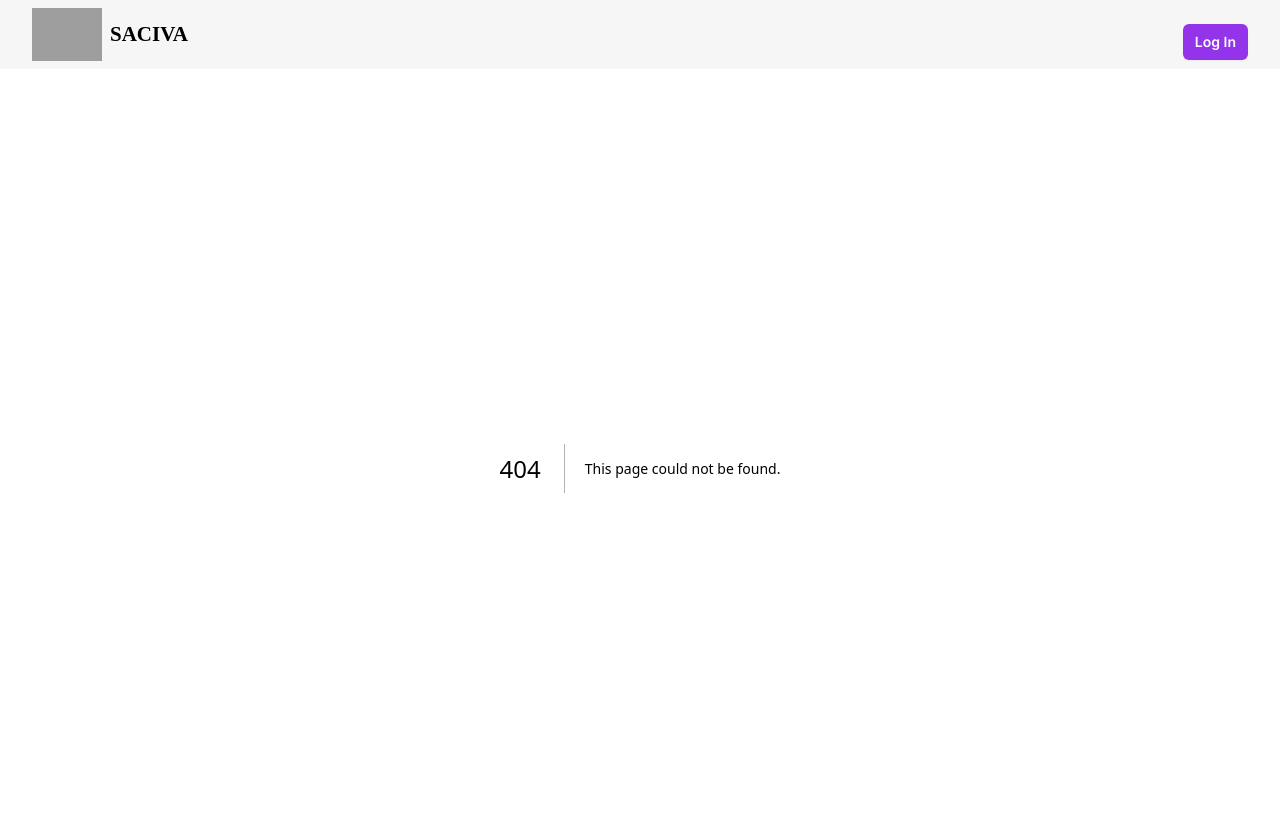
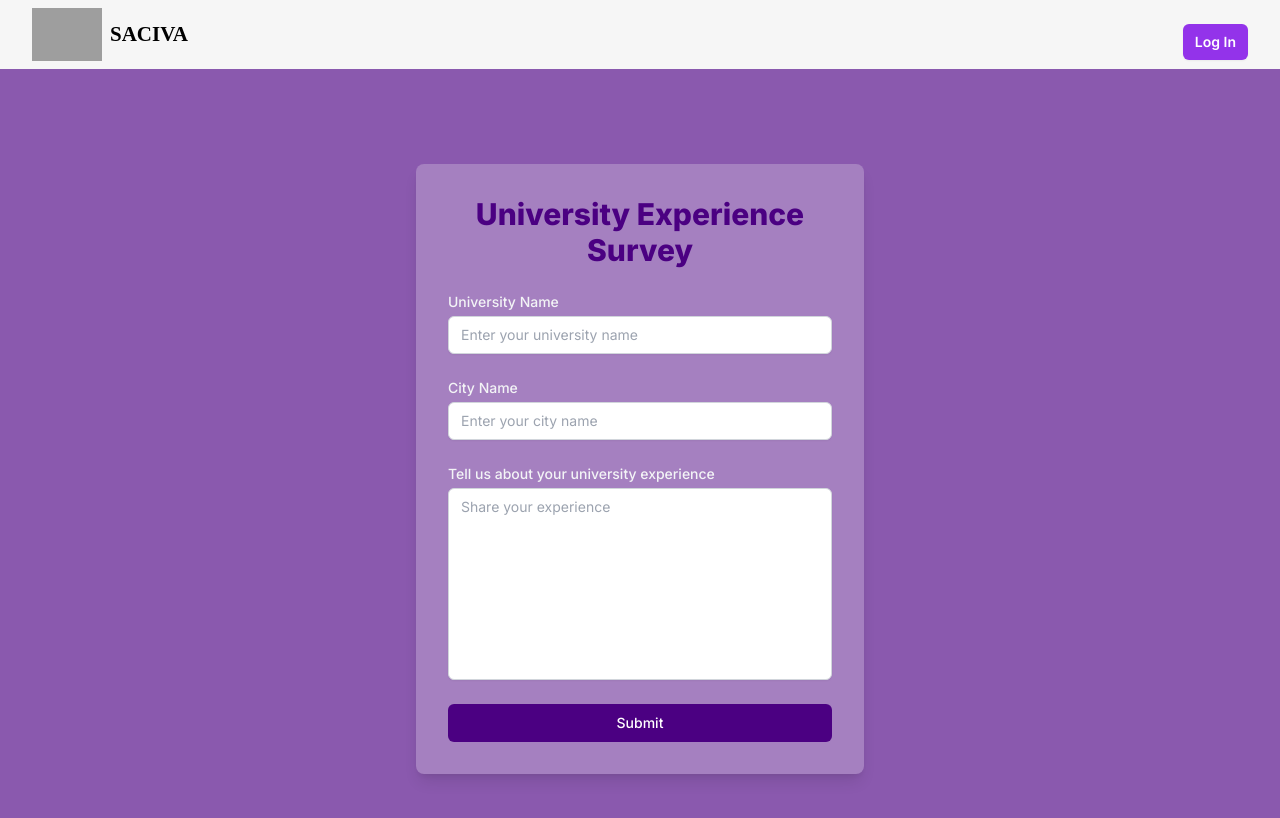
Before and after one commit to priyanshpsalian/sacivamvp, a Next.js app: page /survey in a window 1280 px wide. Before the commit this address had no page. Shown: the top 818 px of the page. Built offline with nearby package versions, Linux system fonts and the light colour scheme; grey boxes are pictures that could not be loaded.

Commit message:
survey and market place added

```diff
--- a/package.json
+++ b/package.json
@@ -17,6 +17,7 @@
     "next": "14.2.5",
     "next-cloudinary": "^6.6.2",
     "nodemailer": "^6.9.14",
+    "p5": "^1.10.0",
     "react": "^18",
     "react-dom": "^18",
     "react-hot-toast": "^2.4.1",
@@ -28,6 +29,7 @@
     "@babel/preset-react": "^7.24.7",
     "@types/node": "^20",
     "@types/nodemailer": "^6.4.15",
+    "@types/p5": "^1.7.6",
     "@types/react": "^18",
     "@types/react-dom": "^18",
     "babel-preset-next": "^1.4.0",
--- /dev/null
+++ b/src/app/marketplace/page.tsx
@@ -0,0 +1,62 @@
+import Image from 'next/image'
+
+export default function Marketplace() { // Changed function name to "Marketplace" and exported it as default
+  return (
+    <div className="mx-auto grid w-full max-w-7xl items-center space-y-4 px-2 py-10 md:grid-cols-2 md:gap-6 md:space-y-0 lg:grid-cols-4">
+      {Array.from({ length: 4 }).map((_, i) => (
+        <div key={i} className="rounded-md border">
+          <Image
+            src="https://images.unsplash.com/photo-1588099768523-f4e6a5679d88?ixlib=rb-4.0.3&ixid=MnwxMjA3fDB8MHxjb2xsZWN0aW9uLXBhZ2V8NHwxMTM4MTU1NXx8ZW58MHx8fHw%3D&auto=format&fit=crop&w=800&q=60"
+            alt="Laptop"
+            className="aspect-[16/9] w-full rounded-md md:aspect-auto md:h-[300px] lg:h-[200px]"
+            width={800}
+            height={450}
+            layout="responsive"
+            objectFit="cover"
+          />
+          <div className="p-4">
+            <h1 className="inline-flex items-center text-lg font-semibold">Nike Airmax v2</h1>
+            <p className="mt-3 text-sm text-gray-600">
+              Lorem ipsum dolor sit amet consectetur adipisicing elit. Excepturi, debitis?
+            </p>
+            <div className="mt-4">
+              <span className="mb-2 mr-2 inline-block rounded-full bg-gray-100 px-3 py-1 text-[10px] font-semibold text-gray-900">
+                #Sneakers
+              </span>
+              <span className="mb-2 mr-2 inline-block rounded-full bg-gray-100 px-3 py-1 text-[10px] font-semibold text-gray-900">
+                #Nike
+              </span>
+              <span className="mb-2 mr-2 inline-block rounded-full bg-gray-100 px-3 py-1 text-[10px] font-semibold text-gray-900">
+                #Airmax
+              </span>
+            </div>
+            <div className="mt-3 flex items-center space-x-2">
+              <span className="block text-sm font-semibold">Colors : </span>
+              <span className="block h-4 w-4 rounded-full border-2 border-gray-300 bg-red-400"></span>
+              <span className="block h-4 w-4 rounded-full border-2 border-gray-300 bg-purple-400"></span>
+              <span className="block h-4 w-4 rounded-full border-2 border-gray-300 bg-orange-400"></span>
+            </div>
+            <div className="mt-5 flex items-center space-x-2">
+              <span className="block text-sm font-semibold">Size : </span>
+              <span className="block cursor-pointer rounded-md border border-gray-300 p-1 px-2 text-xs font-medium">
+                8 UK
+              </span>
+              <span className="block cursor-pointer rounded-md border border-gray-300 p-1 px-2 text-xs font-medium">
+                9 UK
+              </span>
+              <span className="block cursor-pointer rounded-md border border-gray-300 p-1 px-2 text-xs font-medium">
+                10 UK
+              </span>
+            </div>
+            <button
+              type="button"
+              className="mt-4 w-full rounded-sm bg-black px-2 py-1.5 text-sm font-semibold text-white shadow-sm hover:bg-black/80 focus-visible:outline focus-visible:outline-2 focus-visible:outline-offset-2 focus-visible:outline-black"
+            >
+              Add to Cart
+            </button>
+          </div>
+        </div>
+      ))}
+    </div>
+  )
+}
--- a/src/app/page.tsx
+++ b/src/app/page.tsx
@@ -1,15 +1,15 @@
-// Import necessary modules and components
 "use client"
+
 import Image from 'next/image';
 import Link from 'next/link';
 import React, { useState } from 'react';
+import ReactPlayer from 'react-player';
 import { Modal } from 'react-responsive-modal';
 import 'react-responsive-modal/styles.css';
 import { FooterTwo } from './../components/Footer/footer';
 import SignUp from './auth/signup/page';
-import ReactPlayer from 'react-player';
 
-// Define the Page component
+
 const Page: React.FC = () => {
   const [open, setOpen] = useState(false);
 
@@ -17,12 +17,11 @@ const Page: React.FC = () => {
   const onCloseModal = () => setOpen(false);
   return (
     <div className="flex flex-col items-center justify-center bg-[#f6f6f6] ">
-      {/* Main container */}
+
       <div className=" shadow-xl  w-full">
-        {/* Header section */}
+
         <header className="text-center mb-8">
           <div className='flex flex-col w-full  items-center justify-center pt-8'>
-            {/* <video className='object-cover ' src="/headervideo.mp4" muted loop autoPlay></video> */}
             <ReactPlayer
               url="/headervideo.mp4"
               width="640"
@@ -48,7 +47,7 @@ const Page: React.FC = () => {
               fontWeight: 400,
               lineHeight: '43.2px',
               textAlign: 'center',
-              color: '#4B5563', // Equivalent to Tailwind's text-gray-600
+              color: '#4B5563',
             }}
           >
             The Only{' '}
@@ -64,7 +63,7 @@ const Page: React.FC = () => {
               fontWeight: 600,
               lineHeight: '28.8px',
               textAlign: 'center',
-              padding: '10px 24px', // Equivalent to py-2 px-6
+              padding: '10px 24px',
             }}
           >
             Join the Network for Free
@@ -82,7 +81,7 @@ const Page: React.FC = () => {
             fontWeight: 400,
             lineHeight: '43.2px',
             textAlign: 'center',
-            color: '#4B5563', // Equivalent to Tailwind's text-gray-600
+            color: '#4B5563',
           }}
         >
           One platform to find roommates, housing, network and more
@@ -95,7 +94,7 @@ const Page: React.FC = () => {
             fontWeight: 400,
             lineHeight: '43.2px',
             textAlign: 'center',
-            color: '#4B5563', // Equivalent to Tailwind's text-gray-600
+            color: '#4B5563',
           }}
         >
           as an International Student in the USA.
--- /dev/null
+++ b/src/app/survey/page.tsx
@@ -0,0 +1,129 @@
+"use client"
+import React, { useState } from 'react';
+
+export default function Survey() {
+  const [universityName, setUniversityName] = useState('');
+  const [cityName, setCityName] = useState('');
+  const [experience, setExperience] = useState('');
+
+  const [errors, setErrors] = useState({
+    universityName: '',
+    cityName: '',
+    experience: ''
+  });
+
+  const validateForm = () => {
+    let valid = true;
+    let newErrors = { universityName: '', cityName: '', experience: '' };
+
+    if (!universityName) {
+      newErrors.universityName = 'University name is required';
+      valid = false;
+    }
+
+    if (!cityName) {
+      newErrors.cityName = 'City name is required';
+      valid = false;
+    }
+
+    if (!experience) {
+      newErrors.experience = 'Experience is required';
+      valid = false;
+    }
+
+    setErrors(newErrors);
+    return valid;
+  };
+
+  const handleSubmit = (e: React.FormEvent<HTMLFormElement>) => {
+    e.preventDefault();
+    if (validateForm()) {
+      // Submit form logic here
+      console.log({ universityName, cityName, experience });
+    }
+  };
+
+  return (
+    <div className="min-h-screen bg-royal-purple flex items-center justify-center py-10 px-4 sm:px-6 lg:px-8">
+      <div className="max-w-md w-full bg-lavender shadow-lg rounded-lg p-8">
+        <h2 className="mb-6 text-3xl font-extrabold text-center text-indigoCustom">
+          University Experience Survey
+        </h2>
+        <form className="space-y-6" onSubmit={handleSubmit}>
+          <div>
+            <label htmlFor="universityName" className="block text-sm font-medium text-gray-100">
+              University Name
+            </label>
+            <input
+              id="universityName"
+              name="universityName"
+              type="text"
+              value={universityName}
+              onChange={(e: React.ChangeEvent<HTMLInputElement>) => setUniversityName(e.target.value)}
+              required
+              className={`mt-1 block w-full px-3 py-2 border ${
+                errors.universityName ? 'border-red-500' : 'border-gray-300'
+              } rounded-md shadow-sm focus:outline-none focus:ring-lavender focus:border-lavender sm:text-sm`}
+              placeholder="Enter your university name"
+            />
+            {errors.universityName && (
+              <p className="mt-2 text-sm text-red-600">{errors.universityName}</p>
+            )}
+          </div>
+
+          <div>
+            <label htmlFor="cityName" className="block text-sm font-medium text-gray-100">
+              City Name
+            </label>
+            <input
+              id="cityName"
+              name="cityName"
+              type="text"
+              value={cityName}
+              onChange={(e: React.ChangeEvent<HTMLInputElement>) => setCityName(e.target.value)}
+              required
+              className={`mt-1 block w-full px-3 py-2 border ${
+                errors.cityName ? 'border-red-500' : 'border-gray-300'
+              } rounded-md shadow-sm focus:outline-none focus:ring-lavender focus:border-lavender sm:text-sm`}
+              placeholder="Enter your city name"
+            />
+            {errors.cityName && (
+              <p className="mt-2 text-sm text-red-600">{errors.cityName}</p>
+            )}
+          </div>
+
+          <div>
+            <label htmlFor="experience" className="block text-sm font-medium text-gray-100">
+                Tell us about your university experience
+            </label>
+            <textarea
+                id="experience"
+                name="experience"
+                rows={4} // This must be a number, not a string
+                value={experience}
+                onChange={(e: React.ChangeEvent<HTMLTextAreaElement>) => setExperience(e.target.value)}
+                required
+                className={`mt-1 block w-full h-48 px-3 py-2 border ${
+                errors.experience ? 'border-red-500' : 'border-gray-300'
+                } rounded-md shadow-sm focus:outline-none focus:ring-lavender focus:border-lavender sm:text-sm resize-none`}
+                placeholder="Share your experience"
+            />
+            {errors.experience && (
+                <p className="mt-2 text-sm text-red-600">{errors.experience}</p>
+            )}
+            </div>
+
+
+          <div>
+            <button
+              type="submit"
+              className="w-full flex justify-center py-2 px-4 border border-transparent text-sm font-medium rounded-md text-white bg-indigoCustom hover:bg-royal-purple focus:outline-none focus:ring-2 focus:ring-offset-2 focus:ring-indigo"
+            >
+              Submit
+            </button>
+          </div>
+        </form>
+      </div>
+    </div>
+  );
+}
```
Also changed, not shown: src/components/p5js/saciva.tsx (added), 1 other file (tests, documents, lock files or other folders).
